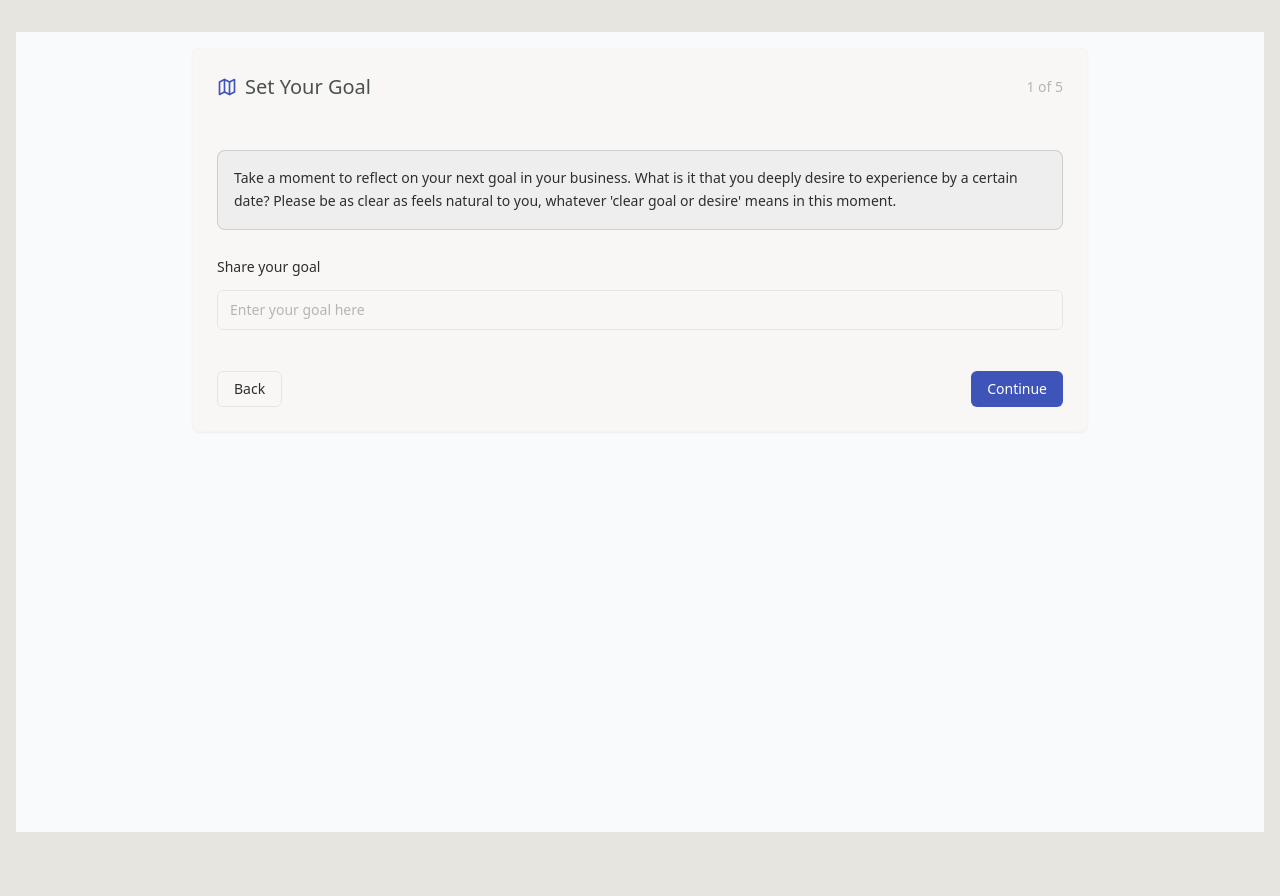
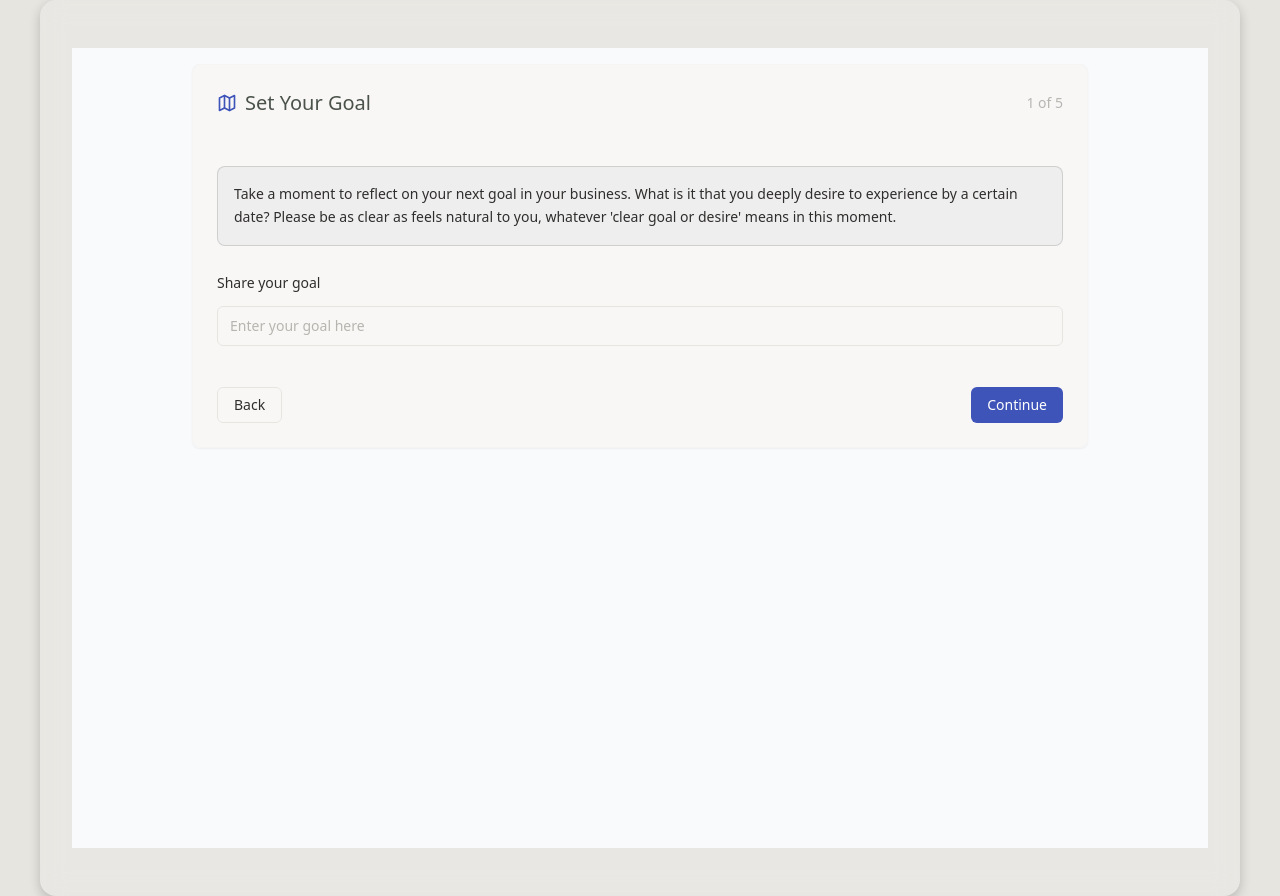
Before and after one commit to peatf/gps-live, a Next.js app: page / in a window 1280 px wide. Before the commit the page ends 864 px from the top, so only its background shows below. Built offline with nearby package versions, Linux system fonts and the light colour scheme.

Commit message:
Update _app.js

```diff
--- a/src/pages/_app.js
+++ b/src/pages/_app.js
@@ -1,4 +1,3 @@
-// src/pages/_app.js
 import '../styles/globals.css';
 import ResponsiveContainer from '../components/ResponsiveContainer';
 import { useEffect } from 'react';
@@ -6,15 +5,16 @@ import { setupIframeResizing } from '../utils/iframeUtils';
 
 function MyApp({ Component, pageProps }) {
   useEffect(() => {
-    // Set up iframe resizing
     const cleanup = setupIframeResizing();
     return cleanup;
   }, []);
 
   return (
-    <ResponsiveContainer>
-      <Component {...pageProps} />
-    </ResponsiveContainer>
+    <div className="app-container">
+      <ResponsiveContainer>
+        <Component {...pageProps} />
+      </ResponsiveContainer>
+    </div>
   );
 }
 
```
